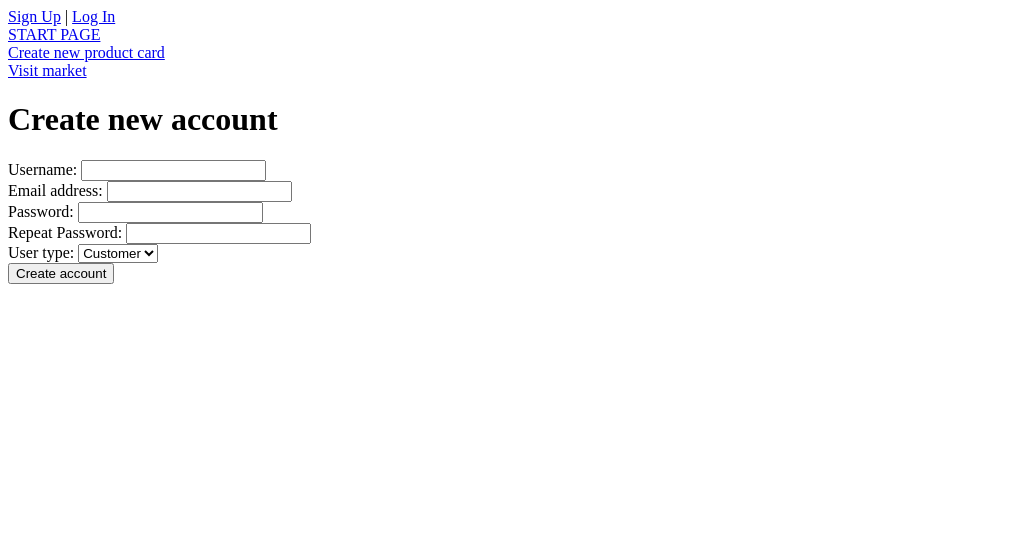
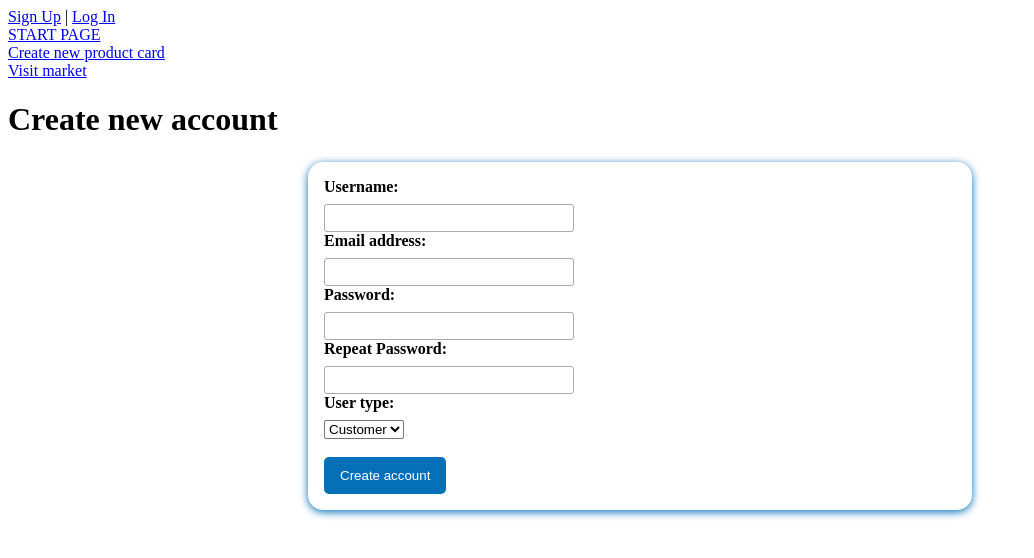
Before and after one commit to may42day/auto-marketplace, a Django app: page /sign_up in a window 1280 px wide. Shown: the top 558 px of the page, without its empty margins (0-1034 px from the left). Run offline with Django 4.2, Linux system fonts and the light colour scheme.

Commit message:
feat: css forms

```diff
--- a/templates/registration/login.html
+++ b/templates/registration/login.html
@@ -1,13 +1,14 @@
 {% extends 'base.html' %}
 {% load static %}
 {% block title %}Login{% endblock %}
+{% block link %}<link rel="stylesheet" href="{% static 'users/forms.css' %}">{% endblock %}
 
 {% block content %}
     <h1>Login</h1>
     <form method="post">
         {% csrf_token %}
         {% if form.errors %}
-        <p>Your username and password didn't match. Please try again.</p>
+        <p>Your username or password didn't match. Please try again.</p>
         {% endif %}
         {% for field in form %}
             <div class="form-style {% if field.errors %} errors {% endif %}">
@@ -16,6 +17,7 @@
                 {{ field.errors }}
             </div>
         {% endfor %}
+        <br>
         <button type="submit">Отправить</button>
         <p><a href="{% url 'password_reset' %}">Lost password?</a></p>
 
--- /dev/null
+++ b/users/static/users/forms.css
@@ -0,0 +1,65 @@
+form {
+    margin: 1.5rem auto 5px;
+    width: 50%;
+    max-width: 40rem;
+    padding: 1rem;
+    border-radius:15px;
+    font-size: 16px;
+    background-color: white;
+    box-shadow: 0 2px 8px #056fb7;
+}
+
+.form-style = {
+    margin-bottom: 1rem;
+}
+
+.form-style input{
+    font: inherit;
+    padding: 0.25rem;
+    border-radius: 3px;
+    border: 1px solid #aaa;
+    display: block;
+    width: 15rem;
+}
+
+.form-style input:focus{
+    border-color: #003087;
+    background-color: #daeaf2;
+    outline:none;
+}
+
+.form-style label {
+    font-weight: bold;
+    display: block;
+    margin-bottom: 0.5rem;
+}
+
+.errorlist{
+    list-style: none;
+    margin: 0;
+    padding: 0;
+    color: #ff0000
+}
+
+.errors input {
+    border-color: #ff0000;
+    background-color: #fad9d9
+}
+
+.errors label{
+    color: #ff0000;
+}
+
+button{
+    cursor: pointer;
+    background-color: #056fb7;
+    border-radius: 5px;
+    color: white;
+    border: 10px solid #056fb7;
+}
+
+button:hover,
+button:active {
+    background-color: #003087;
+    border-color: #003087;
+}
--- a/users/templates/users/sign_up.html
+++ b/users/templates/users/sign_up.html
@@ -1,14 +1,15 @@
 {% extends 'base.html' %}
-
+{% load static %}
 {% block title %}SignUp{% endblock %}
-
+{% block link %}
+<link rel="stylesheet" href="{% static 'users/forms.css' %}">{% endblock %}
 
 {% block content %}
     <h1>Create new account</h1>
     <form action="/sign_up" method="post">
         {% csrf_token %}
         {% for field in user_form %}
-            <div>
+            <div class="form-style {% if field.errors %} errors {% endif %}">
                 {{ field.label_tag }}
                 {{ field }}
                 {{ field.errors }}
@@ -16,12 +17,13 @@
         {% endfor %}
 
         {% for field in profile_form %}
-            <div>
+            <div class="form-style">
                 {{ field.label_tag }}
                 {{ field }}
                 {{ field.errors }}
             </div>
         {% endfor %}
+        <br>
         <button type="submit">Create account</button>
     </form>
 {% endblock %}
```
